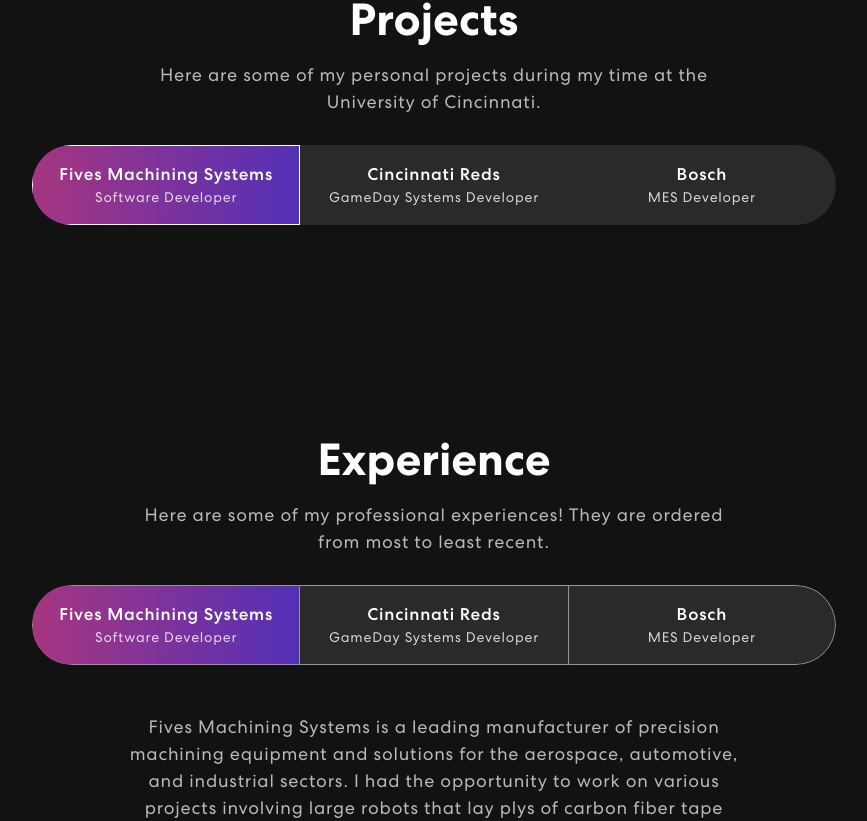
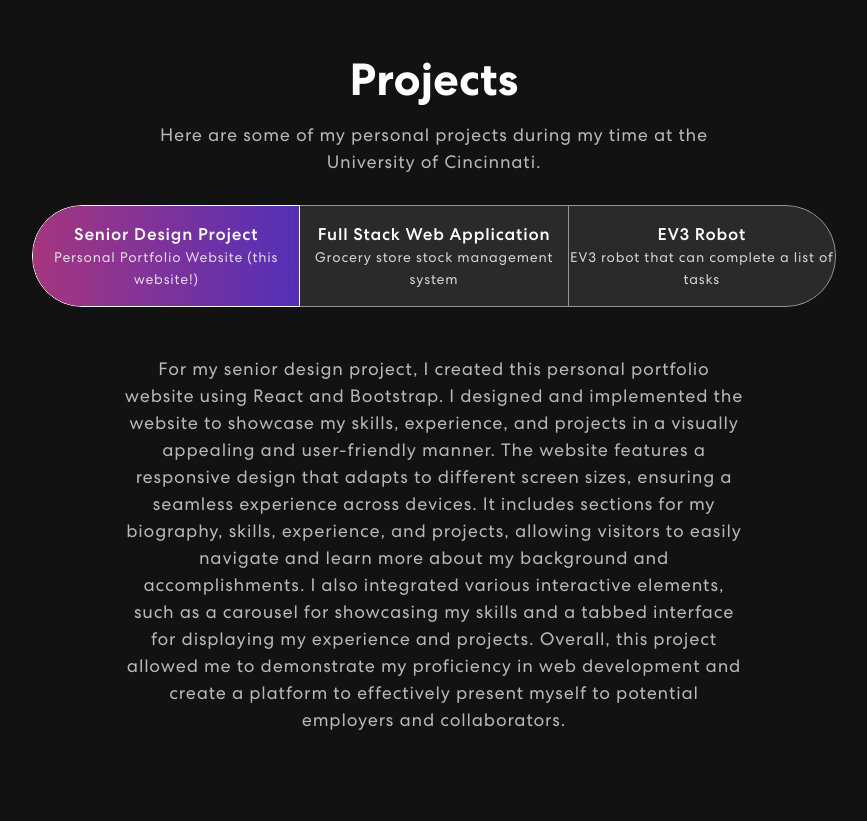
Before and after one commit to sam-peacock1/Senior_Design, a React (Create React App) app in the folder Website/senior_design/: page / in a window 1280 px wide. Shown: the part 1139-1960 px from the top of the page, without its empty margins (206-1073 px from the left). Built offline with nearby package versions, Linux system fonts and the light colour scheme.

Commit message:
new changes

```diff
--- a/Website/senior_design/src/App.css
+++ b/Website/senior_design/src/App.css
@@ -310,7 +310,7 @@
   border-radius: 64px;
   text-align: center;
   padding: 60px 50px;
-  margin-top: -60px;
+  margin-top: 0px;
 }
 .skill h2 {
   font-size: 45px;
@@ -383,6 +383,7 @@
   transition: 0.3s ease-in-out;
   text-align: center;
   z-index: 0;
+  overflow: hidden;
 }
 .Experiance .nav.nav-pills .nav-link::before {
     content: "";
@@ -617,7 +618,7 @@
   margin-top: 20px;
 }
 
-/************ Experience Css ************/
+/************ Projects Css ************/
 .Projects {
   padding: 80px 0;
   position: relative;
@@ -660,6 +661,7 @@
   transition: 0.3s ease-in-out;
   text-align: center;
   z-index: 0;
+  overflow: hidden;
 }
 .Projects .nav.nav-pills .nav-link::before {
     content: "";
@@ -676,69 +678,21 @@
     width: 100% !important;
 }
 .Projects .nav.nav-pills .nav-link.active {
-    border: 1px solid rgba(255, 255, 255, 1);
+    border-color: rgba(255, 255, 255, 1) !important;
+    z-index: 1;
 }
-.nav-link#Experiance-tabs-tab-first {
+.Projects .nav.nav-pills .nav-item:first-child .nav-link {
     border: 1px solid rgba(255, 255, 255, 0.5);
-  border-radius: 55px 0px 0px 55px;
+    border-radius: 50px 0px 0px 50px;
 }
-.nav-link#Experiance-tabs-tab-second {
+.Projects .nav.nav-pills .nav-item:nth-child(2) .nav-link {
     border-top: 1px solid rgba(255, 255, 255, 0.5);
     border-bottom: 1px solid rgba(255, 255, 255, 0.5);
+    border-left: 0;
+    border-right: 0;
+    border-radius: 0;
 }
-.nav-link#Experiance-tabs-tab-third {
+.Projects .nav.nav-pills .nav-item:last-child .nav-link {
     border: 1px solid rgba(255, 255, 255, 0.5);
-  border-radius: 0 55px 55px 0;
+    border-radius: 0 50px 50px 0;
 }
-.proj-imgbx {
-  position: relative;
-  border-radius: 30px;
-  overflow: hidden;
-  margin-bottom: 24px;
-}
-.proj-imgbx::before {
-  content: "";
-  background: linear-gradient(90.21deg, #AA367C -5.91%, #4A2FBD 111.58%);
-  opacity: 0.85;
-  position: absolute;
-  width: 100%;
-  height: 0;
-  transition: 0.4s ease-in-out;
-}
-.proj-imgbx:hover::before {
-  height: 100%;
-}
-.proj-txtx {
-  position: absolute;
-  text-align: center;
-  top: 65%;
-  left: 50%;
-  transform: translate(-50%, -50%);
-  transition: 0.5s ease-in-out;
-  opacity: 0;
-  width: 100%;
-}
-.proj-imgbx:hover .proj-txtx {
-  top: 50%;
-  opacity: 1;
-}
-.proj-txtx h4 {
-  font-size: 30px;
-  font-weight: 700;
-  letter-spacing: 0.8px;
-  line-height: 1.1em;
-}
-.proj-txtx span {
-  font-style: italic;
-  font-weight: 400;
-  font-size: 15px;
-  letter-spacing: 0.8px;
-}
-.background-image-right {
-  top: 20%;
-  position: absolute;
-  bottom: 0;
-  width: 35%;
-  right: 0;
-  z-index: -4;
-}
--- a/Website/senior_design/src/components/Projects.js
+++ b/Website/senior_design/src/components/Projects.js
@@ -13,34 +13,36 @@
                             <Nav variant="pills" className="nav-pills mb-5 justify-content-center align-items-center" id="pills-tab">
                                 <Nav.Item>
                                     <Nav.Link eventKey="first">
-                                        Fives Machining Systems
+                                        Senior Design Project
                                         <br />
                                         <span style={{ fontSize: '14px', fontWeight: '400', opacity: '0.8' }}>
-                                            Software Developer
+                                            Personal Portfolio Website (this website!)
                                         </span>
                                     </Nav.Link>
                                 </Nav.Item>
                                 <Nav.Item>
                                     <Nav.Link eventKey="second">
-                                        Cincinnati Reds
+                                        Full Stack Web Application
                                         <br />
                                         <span style={{ fontSize: '14px', fontWeight: '400', opacity: '0.8' }}>
-                                            GameDay Systems Developer
+                                            Grocery store stock management system
                                         </span>
                                     </Nav.Link>
                                 </Nav.Item>
                                 <Nav.Item>
                                     <Nav.Link eventKey="third">
-                                        Bosch
+                                        EV3 Robot
                                         <br />
                                         <span style={{ fontSize: '14px', fontWeight: '400', opacity: '0.8' }}>
-                                            MES Developer
+                                            EV3 robot that can complete a list of tasks
                                         </span>
                                     </Nav.Link>
                                 </Nav.Item>
                             </Nav>
                             <Tab.Content>
                                 <Tab.Pane eventKey="first">
+                                    <p> For my senior design project, I created this personal portfolio website using React and Bootstrap. I designed and implemented the website to showcase my skills, experience, and projects in a visually appealing and user-friendly manner. The website features a responsive design that adapts to different screen sizes, ensuring a seamless experience across devices. It includes sections for my biography, skills, experience, and projects, allowing visitors to easily navigate and learn more about my background and accomplishments. I also integrated various interactive elements, such as a carousel for showcasing my skills and a tabbed interface for displaying my experience and projects. Overall, this project allowed me to demonstrate my proficiency in web development and create a platform to effectively present myself to potential employers and collaborators.
+                                    </p>
                                 </Tab.Pane>
                                 <Tab.Pane eventKey="second">
                                 </Tab.Pane>
```
Lines whose indentation alone changed are shown as unchanged.
